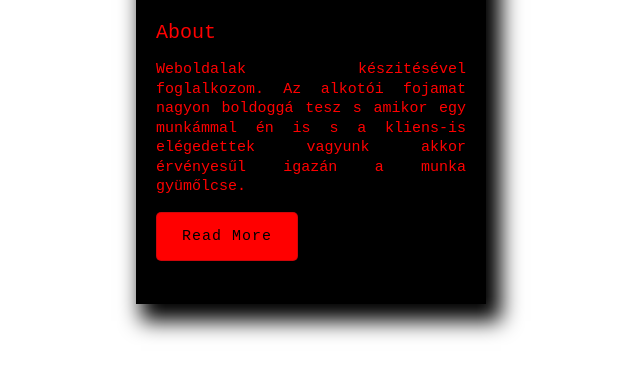
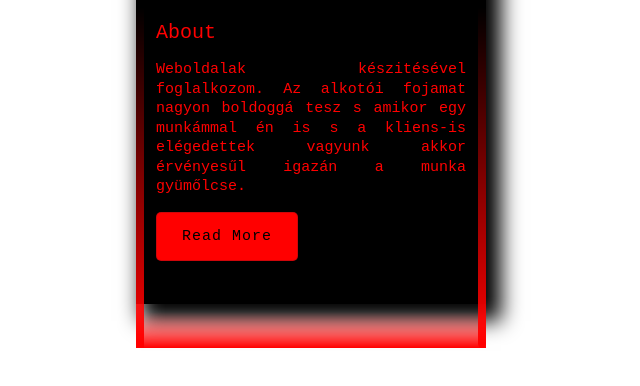
Before and after one commit to Atics1/Profile-card, a plain HTML site: page index.html in a window 1280 px wide. Shown: the part 424-810 px from the top of the page, without its empty margins (329-969 px from the left). Drawn offline with Linux system fonts and the light colour scheme.

Commit message:
your-commit-message

```diff
--- a/index.html
+++ b/index.html
@@ -24,9 +24,12 @@
        <p class="text_description"> Weboldalak készitésével foglalkozom. Az alkotói fojamat nagyon boldoggá tesz s amikor egy munkámmal én is s a kliens-is elégedettek vagyunk akkor érvényesűl igazán a munka gyümőlcse. </p>
        <div class="text_btn">
         <h3>Read More</h3>
+       </div>
+    <div class="foot"></div>
+    <div class="box1"></div>
+    <div class="box2"></div>
     </div>
   </div>
-</div>
 
 </body>
 </html>
--- a/main.css
+++ b/main.css
@@ -2,7 +2,7 @@ body {
     font-family: monospace;
     display: flex;
     justify-content: center;
-    background-color: ;
+
 }
 .card_container {
     width: 350px;
@@ -14,7 +14,7 @@ body {
 }
 .profile_img{
     position: relative;
-    width: 100%;
+    height: 100%;
     height: 350px;
     background-image: url('assent/En.jpg');
     background-repeat: no-repeat;
@@ -96,3 +96,37 @@ h3{
 .text_btn:hover{
     background-color:white;
 }
+
+.foot{
+    padding:20px;
+    background-color: red;
+    position:relative;
+    top:47px;
+    margin-left:-20px;
+    margin-right:-20px;
+    -webkit-mask-image: linear-gradient(to bottom , transparent 10%, red 100%);
+
+}
+.box1{
+    padding:3px;
+    position: relative;
+    background-color:red;
+    width: 2px;
+    height:373px;
+    right:20px;
+    top:-332px;
+    -webkit-mask-image: linear-gradient(to bottom, transparent 10%, red 100%);
+
+}
+.box2{
+    padding:3px;
+    position: relative;
+    background-color:red;
+    width: 2px;
+    height:373px;
+    left:322px;
+    top:-711px;
+    -webkit-mask-image: linear-gradient(to bottom, transparent 10%, red 100%);
+    border-radius:10px;
+
+}
```
